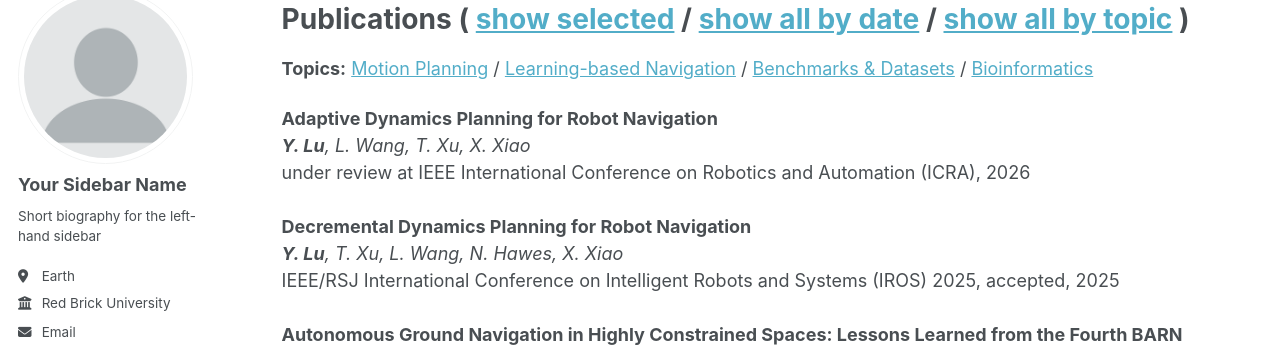
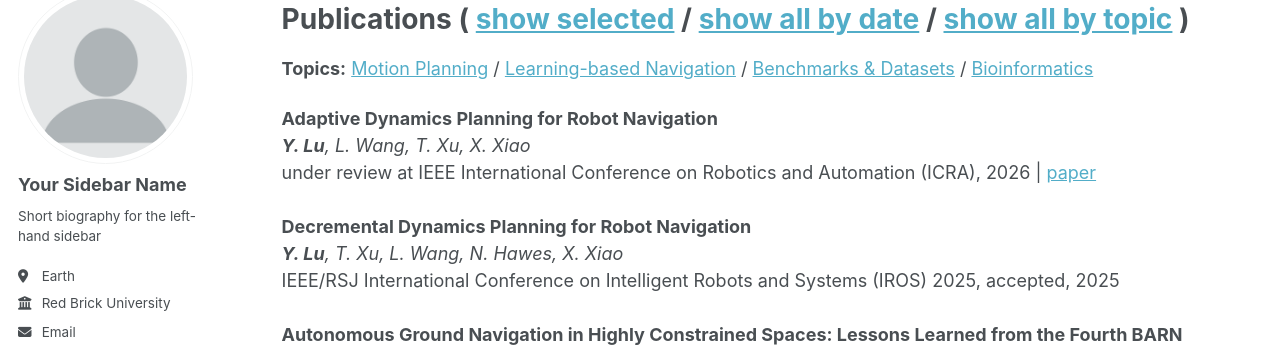
Before and after one commit to yuanjielu-64/yuanjielu-64.github.io, a Jekyll site: the page built from _pages/publications.md, in a window 1280 px wide and 900 px high. Shown: the part 110-461 px from the top of the window. Built offline with Jekyll 4.4.1, drawn with Linux system fonts in a browser that asks for light colours; nearby versions of some CDN libraries; some web fonts are replaced; a script that is not in the unit is left out.

Commit message:
Update publications.md

```diff
--- a/_pages/publications.md
+++ b/_pages/publications.md
@@ -30,7 +30,7 @@ googlescholar: https://scholar.google.com/citations?user=BVwGPdQAAAAJ&hl=en
         <strong>Adaptive Dynamics Planning for Robot Navigation</strong><br>
         <em><b>Y. Lu</b>, L. Wang, T. Xu, X. Xiao</em><br>
         under review at IEEE International Conference on Robotics and Automation (ICRA), 2026
-        <!-- | <a href="https://arxiv.org/pdf/2510.05330">paper</a> -->
+        | <a href="https://arxiv.org/pdf/2510.05330">paper</a>
       </div>
 
       <div class="pub-card" data-topic="motion-planning" data-year="2025" data-selected="true">
```
